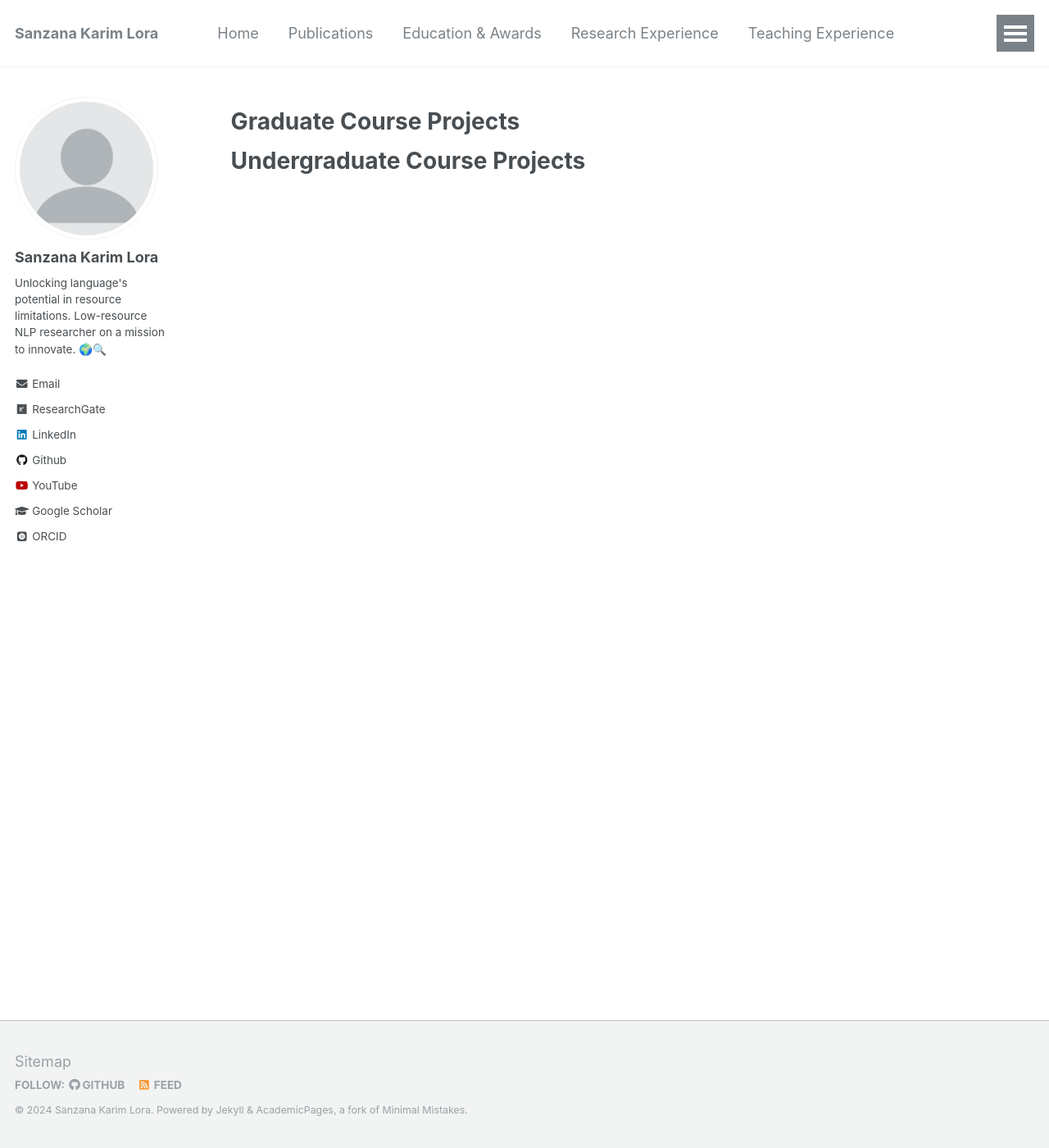
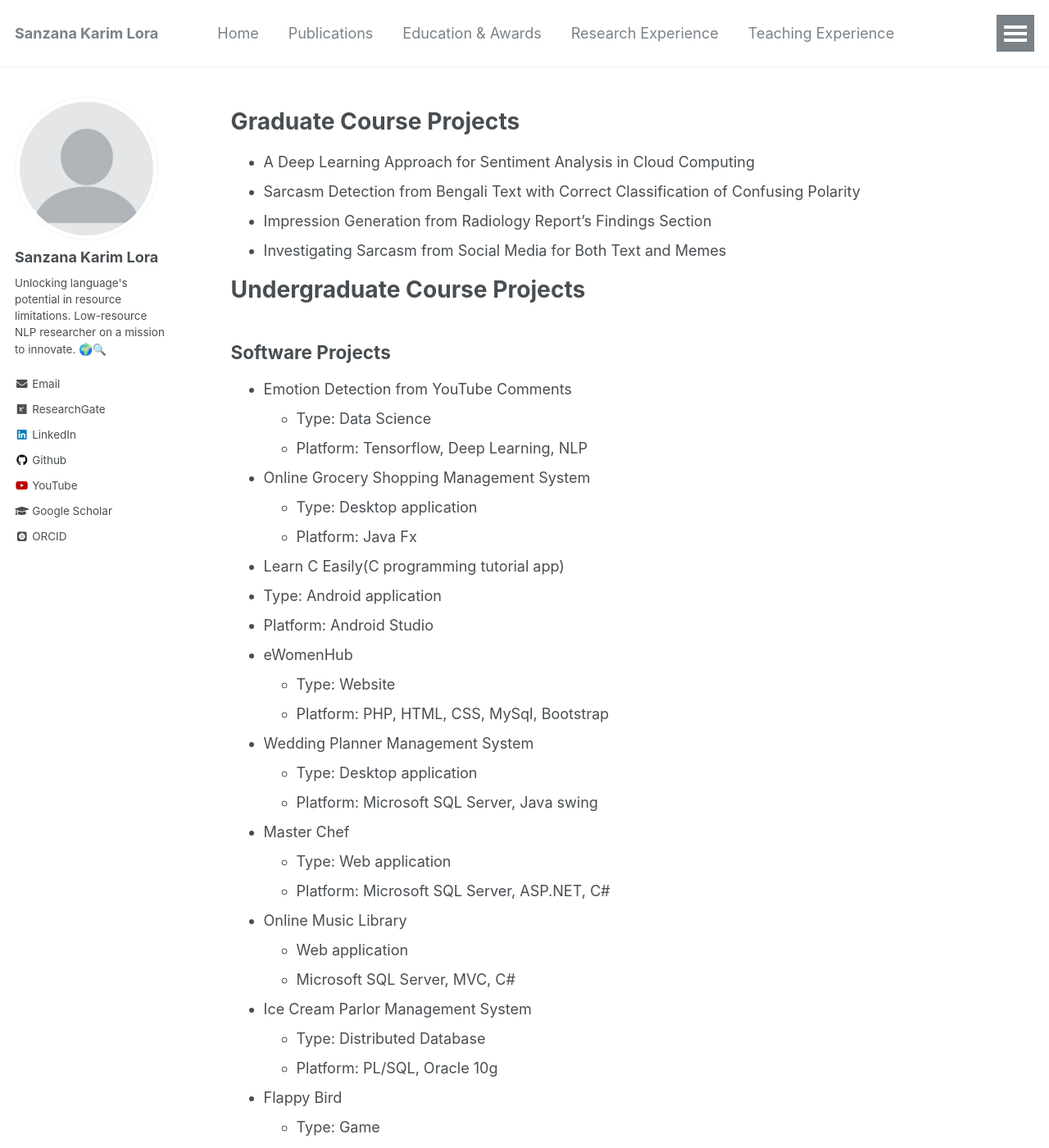
Before and after one commit to sanzanalora/sanzanalora.github.io, a Jekyll site: the page built from _pages/projects.md, in a window 1280 px wide and 1400 px high. Shown: the whole window at 82% size. Built offline with Jekyll 4.4.1, drawn with Linux system fonts in a browser that asks for light colours; some web fonts are replaced; some of the changed text lies outside the part shown.

Commit message:
Update projects.md

```diff
--- a/_pages/projects.md
+++ b/_pages/projects.md
@@ -8,5 +8,49 @@ redirect_from:
 ---
 
 # Graduate Course Projects
+- A Deep Learning Approach for Sentiment Analysis in Cloud Computing
+- Sarcasm Detection from Bengali Text with Correct Classification of Confusing Polarity
+- Impression Generation from Radiology Report's Findings Section
+- Investigating Sarcasm from Social Media for Both Text and Memes
 
 # Undergraduate Course Projects
+## Software Projects
+- Emotion Detection from YouTube Comments
+  - Type: Data Science
+  - Platform: Tensorflow, Deep Learning, NLP
+- Online Grocery Shopping Management System
+  - Type: Desktop application
+  - Platform: Java Fx
+-  Learn C Easily(C programming tutorial app)
+  - Type: Android application
+  - Platform: Android Studio
+- eWomenHub
+  - Type: Website
+  - Platform: PHP, HTML, CSS, MySql, Bootstrap
+- Wedding Planner Management System
+  - Type: Desktop application
+  - Platform: Microsoft SQL Server, Java swing
+- Master Chef
+  - Type:  Web application
+  - Platform: Microsoft SQL Server, ASP.NET, C\#
+- Online Music Library
+  - Web application
+  -  Microsoft SQL Server, MVC, C#
+- Ice Cream Parlor Management System
+  - Type: Distributed Database
+  - Platform: PL/SQL, Oracle 10g
+- Flappy Bird
+  - Type:  Game
+  - Platform: C, iGraphics
+
+## Hardware Projects
+- Fire Fighting Robot
+  - Arduino
+- ALU Design
+  - Proteus 8 Professional
+- 5x5 Booth Multiplier
+  - Proteus 8 Professional
+- SAP-1
+  - Proteus 8 Professional
+
+*All project works  can be found in [Github](https://github.com/sanzanalora/)*
```
